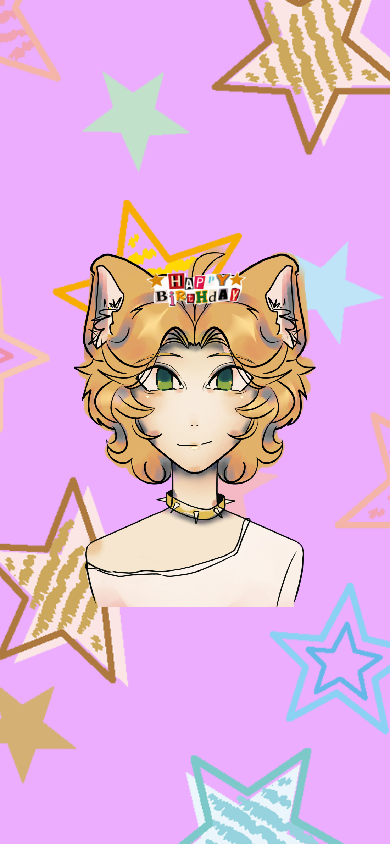
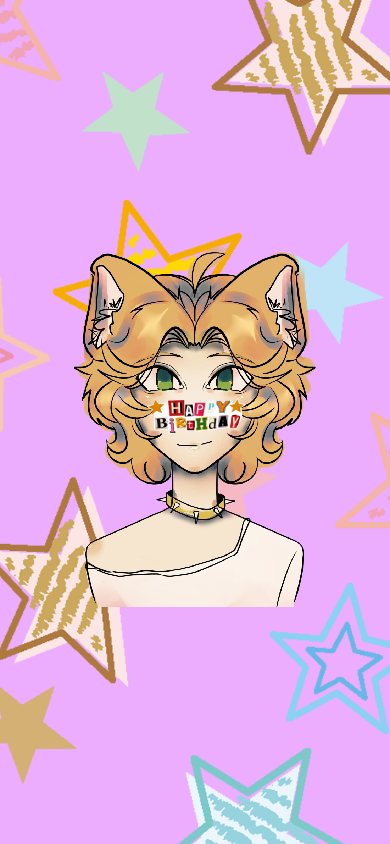
Before and after one commit to ha0s0forgot-dot/-, a plain HTML site: page index.html in a window 390 px wide. Drawn offline with Linux system fonts and the light colour scheme.

Commit message:
Update style.css

```diff
--- a/style.css
+++ b/style.css
@@ -25,7 +25,7 @@ body {
 /* Надпись Happy Birthday */
 .birthday-text {
     position: absolute;
-    top: 15%;
+    top: 30%;
 
     width: 450px;
     max-width: 85vw;
@@ -53,10 +53,3 @@ body {
     image-rendering: pixelated;
     pointer-events: none;
 }
-
-@media (max-width: 600px) {
-    .birthday-text {
-        top: 15%;
-        width: 85vw;
-    }
-}
```
